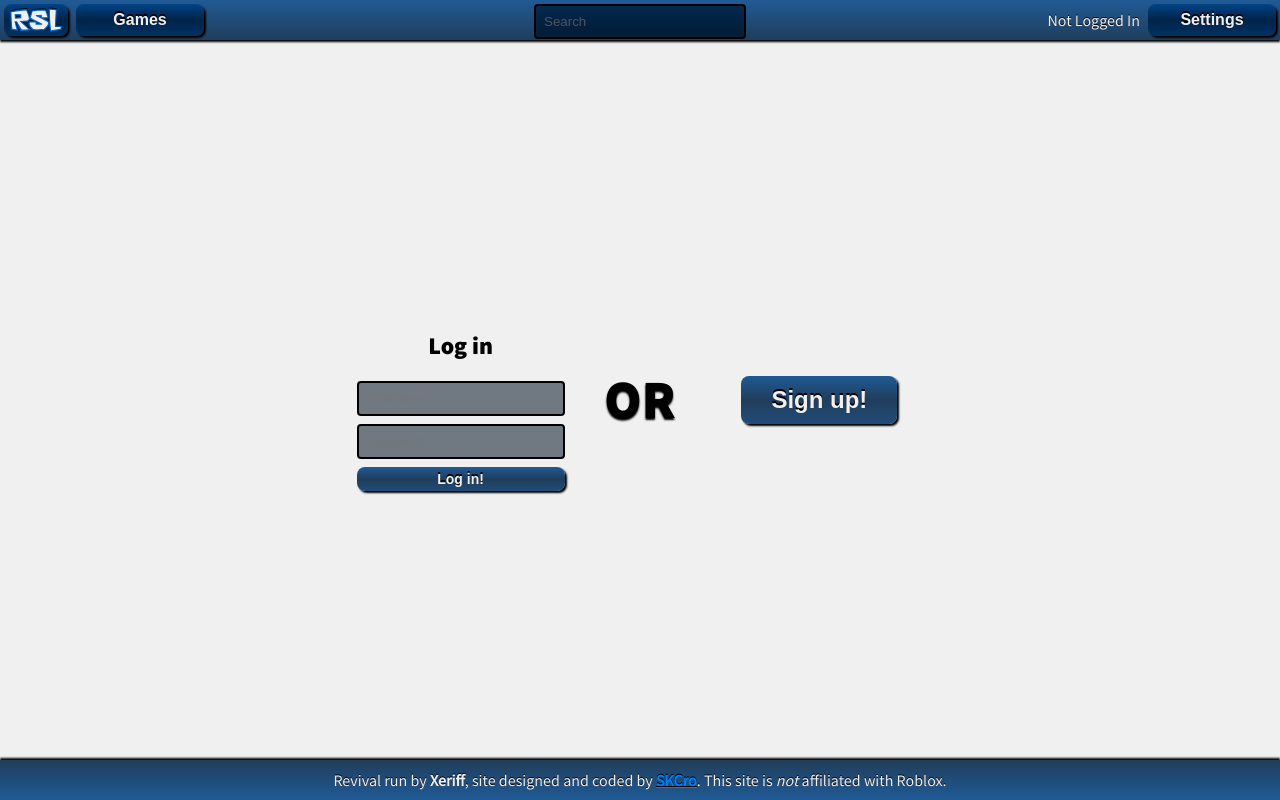
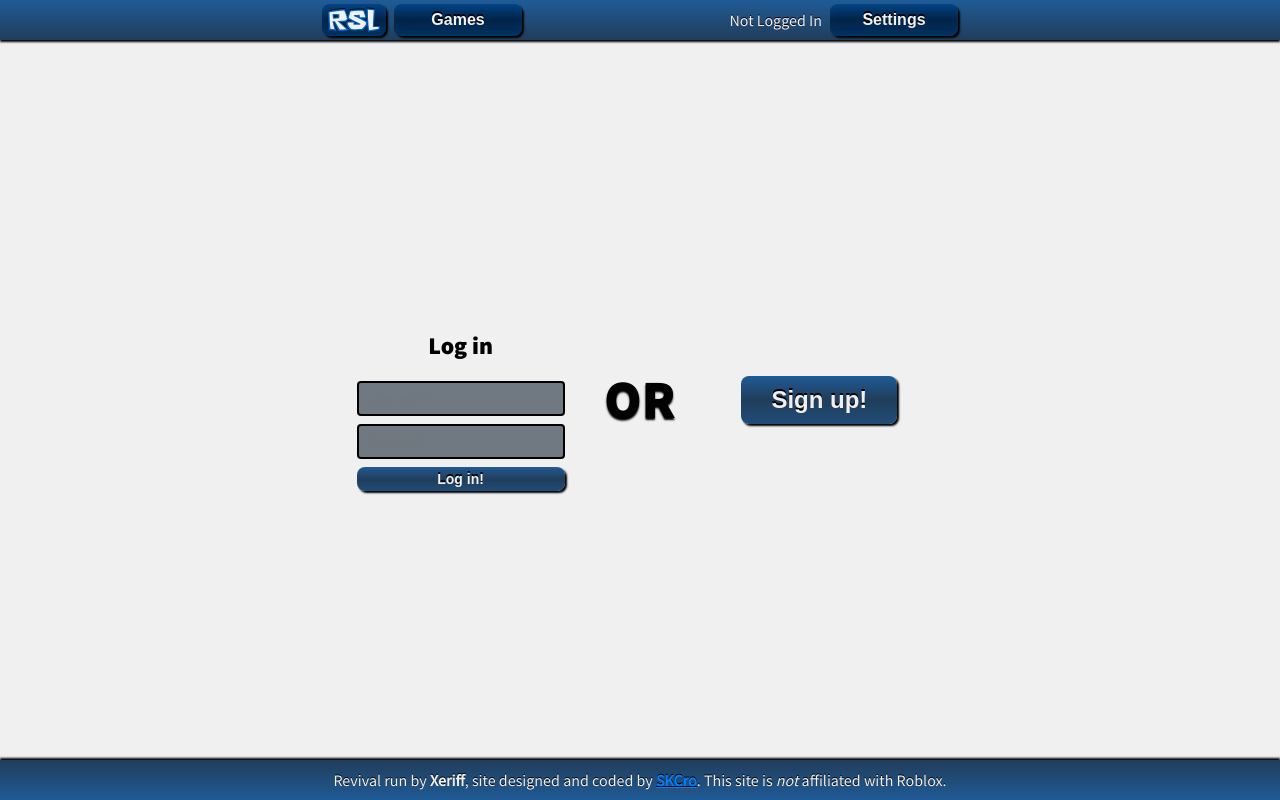
Before and after one commit to SKCro/RSL-Web, a plain HTML site: page index.html in a window 1280 px wide. Drawn offline with Linux system fonts and the light colour scheme.

Commit message:
slight tweaks to better match up with 2013 Roblox

```diff
--- a/css/style.css
+++ b/css/style.css
@@ -52,7 +52,7 @@ h1,h2,h3,h4,h5,h6,.ultrabold{font-family:Source Sans Pro Black,Source Sans Pro,V
   padding:4px;
   width:calc(100% - 8px);
   height:32px;
-  justify-content:space-between;
+  justify-content:center;
   color:#f0f0f0;
   text-shadow:var(--inset);
   backdrop-filter:blur(4px);
@@ -68,8 +68,7 @@ h1,h2,h3,h4,h5,h6,.ultrabold{font-family:Source Sans Pro Black,Source Sans Pro,V
   display:flex;
   width:25%;
 }
-.top-bar-section:nth-of-type(2){justify-content:center;}
-.top-bar-section:nth-of-type(3){justify-content:right;}
+.top-bar-section:nth-of-type(2){justify-content:right;}
 .top-bar-section button{
   width:128px;
   height:100%;
--- a/index.html
+++ b/index.html
@@ -19,10 +19,7 @@
     <button id=home onclick=notFunctional(event);><img src=images/logo.svg alt="RSL Home">RSL Home</button>
     <button id=games onclick=notFunctional(event);>Games</button>
   </nav>
-  <nav class=top-bar-section aria-label="Section 2 - contains search bar">
-    <form name=search onsubmit=notFunctional(event);><input type=text id=search autocomplete=off placeholder=Search></form>
-  </nav>
-  <nav class=top-bar-section aria-label="Section 3 - contains account details or login button">
+  <nav class=top-bar-section aria-label="Section 2 - contains account details or login button">
     <span id=topUsername>Not Logged In</span>
     <button id=settings onclick=notFunctional(event);>Settings</button>
   </nav>
```
